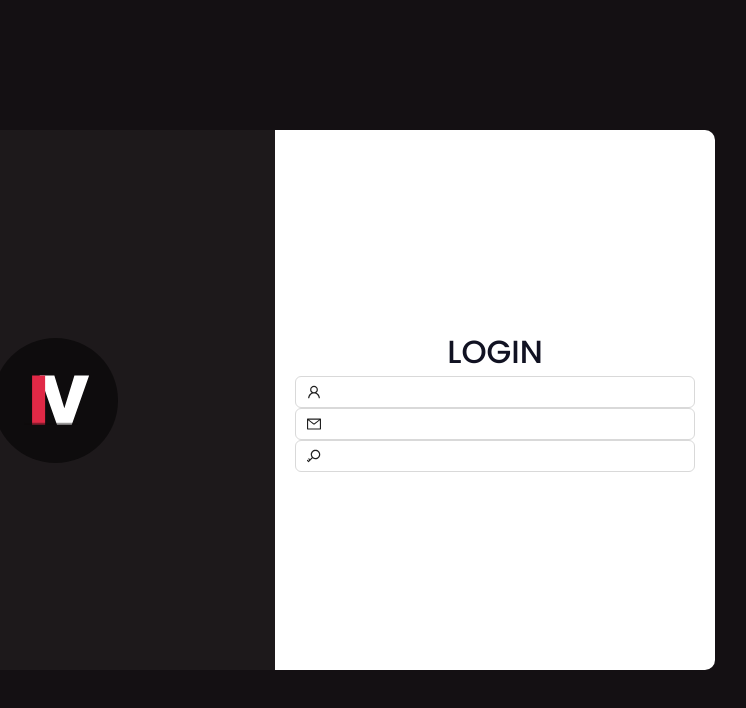
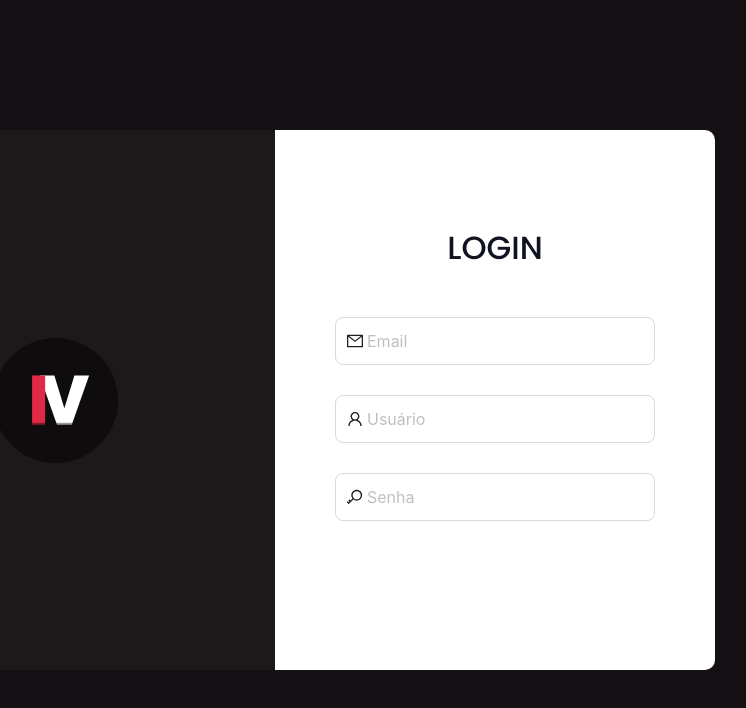
Before and after one commit to Ianvi1/FormTraining, a React (Vite) app: page / in a window 1280 px wide. Shown: the top 708 px of the page, without its empty margins (365-1111 px from the left). Built offline with nearby package versions, Linux system fonts and the light colour scheme.

Commit message:
adicionando os ajustes dos inputs e suas devidas estilizações

```diff
--- a/src/assets/components/input.styles.ts
+++ b/src/assets/components/input.styles.ts
@@ -1,6 +1,20 @@
 import styled from 'styled-components';
+import { Input as AntdInput,} from 'antd';
 
-export const BoxInput = styled.div`
-  width:100%;
+interface BoxInputProps {
+  margin?: string;
+}
+
+export const InputStyled = styled(AntdInput)`
 
 `
+
+export const BoxInput = styled.div<BoxInputProps>`
+   width: 20rem; /* Equivalente a w-60 */
+  height: 3rem; /* Equivalente a h-12 */
+  position: relative;
+  display: flex;
+  border-radius: 0.75rem; /* Equivalente a rounded-xl */
+  margin-top: 30px;
+  bottom: 20px;
+  `;
--- a/src/assets/components/input.tsx
+++ b/src/assets/components/input.tsx
@@ -1,17 +1,19 @@
-import { Input as InputStrings} from 'antd';
-import { BoxInput } from './input.styles';
+import { BoxInput, InputStyled } from './input.styles';
 
 interface InputProps {
   icon?: React.ReactNode;
   user?: string;
+  placeholder?: string;
   margin?: string;
+
 }
 
-const InputComponent = ({margin, icon, user,  ...props}: InputProps) => {
+
+const InputComponent = ({icon, placeholder, margin, user,  ...props}: InputProps) => {
   return (
-    <BoxInput>
-      <InputStrings {...props} prefix={icon} />
-    </BoxInput>
+    <BoxInput  margin={margin}>
+      <InputStyled  size="large" placeholder={placeholder} {...props} prefix={icon} />
+      </BoxInput>
   )
 }
 
--- a/src/assets/models/login/LoginScreen.tsx
+++ b/src/assets/models/login/LoginScreen.tsx
@@ -11,9 +11,9 @@ const LoginScreen = () => {
       </ContainerLogoScreen>
       <InputAreaLoginScreen>
       <TitleLoginScreen>Login</TitleLoginScreen>
-      <InputComponent icon={<UserOutlined/>}/>
-      <InputComponent icon={<MailOutlined/>} />
-      <InputComponent icon={<KeyOutlined/>}/>
+      <InputComponent placeholder="Email" icon={<MailOutlined/>} />
+      <InputComponent placeholder="Usuário" icon={<UserOutlined/>}/>
+      <InputComponent placeholder="Senha" icon={<KeyOutlined/>}/>
       </InputAreaLoginScreen>
     </ContainerLoginScreen>
 
--- a/src/assets/styles/LoginScreen.styles.ts
+++ b/src/assets/styles/LoginScreen.styles.ts
@@ -31,6 +31,8 @@ export const TitleLoginScreen = styled.div`
   font-family: 'Poppins';
   text-transform: uppercase;
   font-weight: 500;
+  position: relative;
+  top: -35px;
 `;
 
 export const InputAreaLoginScreen = styled.div`
```
